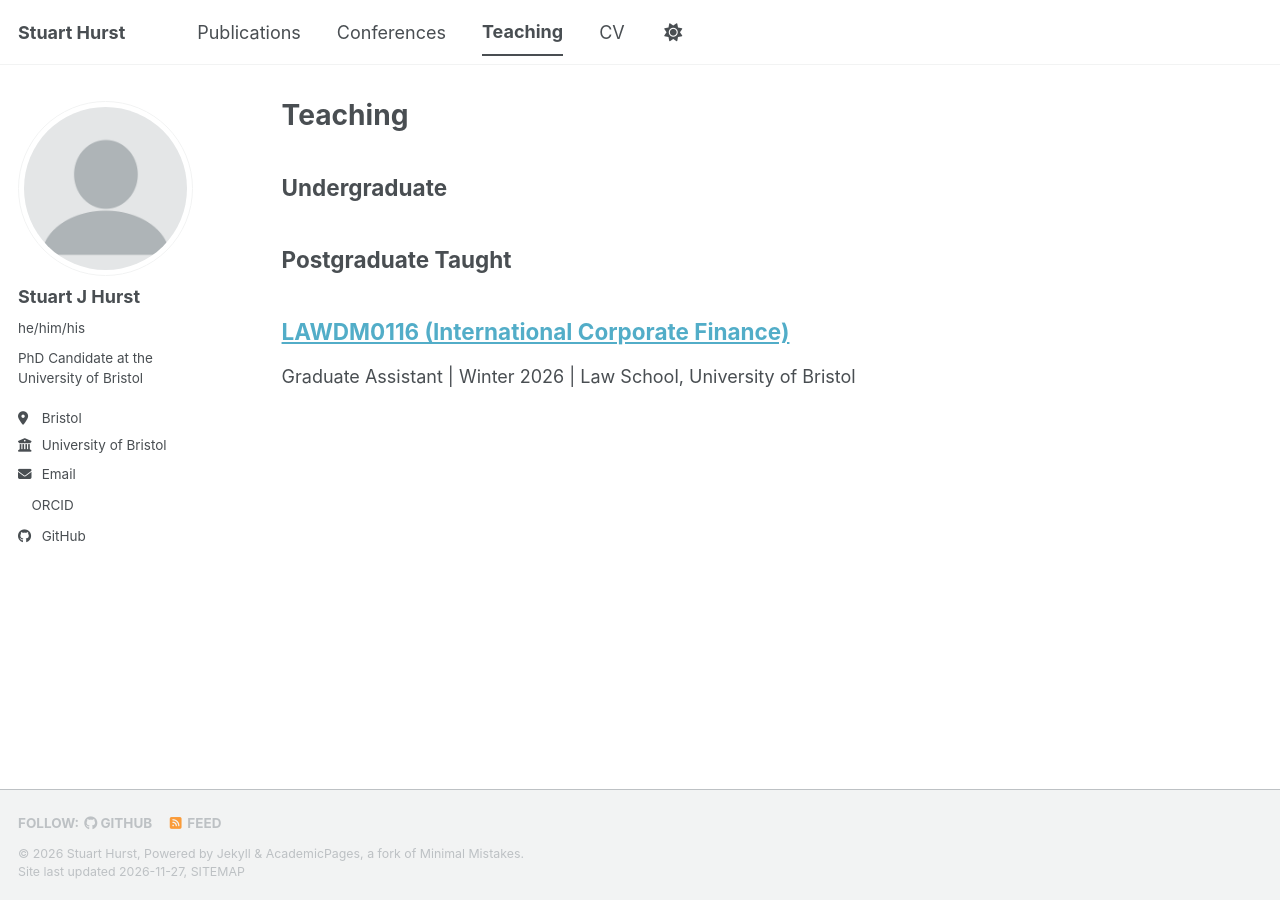
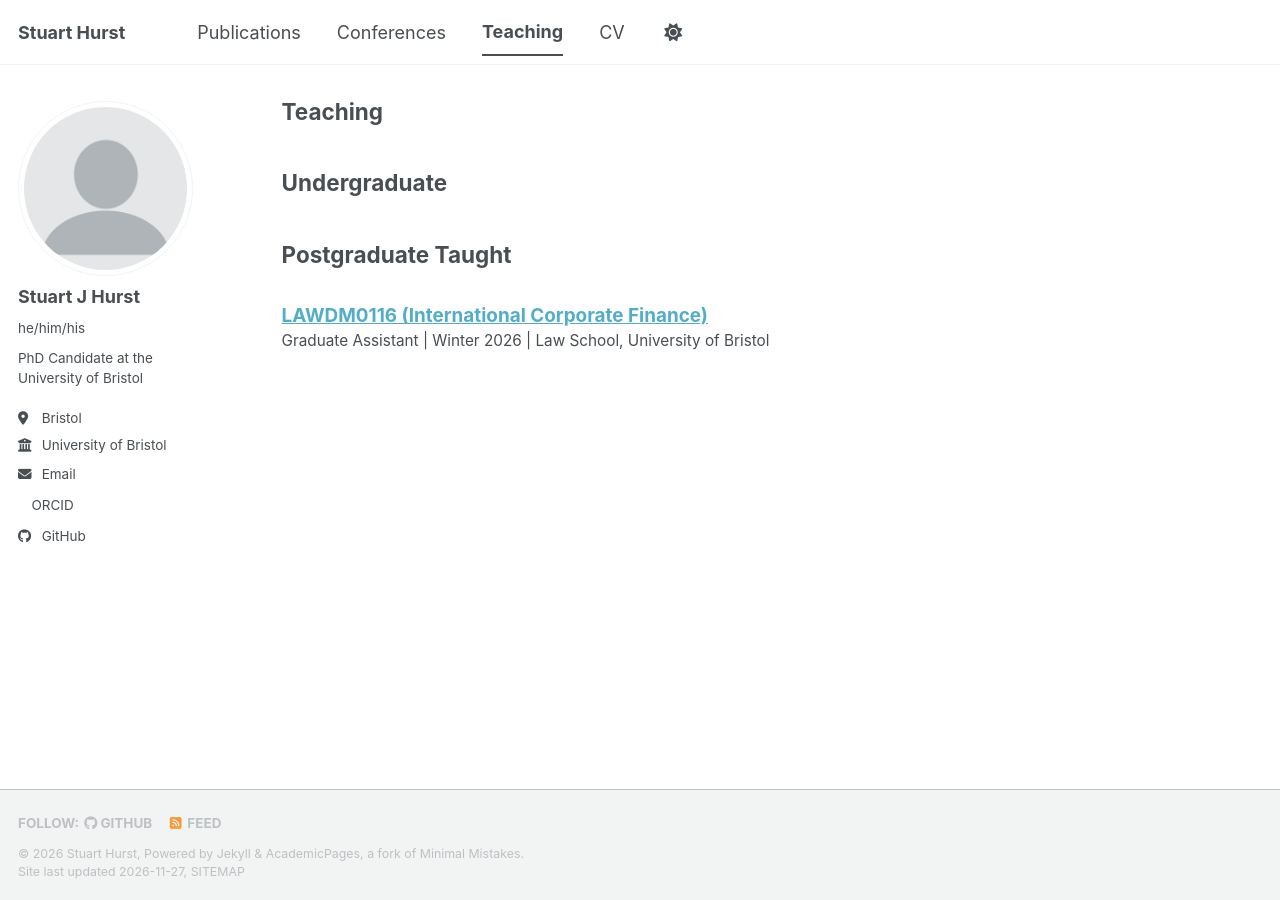
Before and after one commit to stuartjhurst/stuartjhurst.github.io, a Jekyll site: the page built from _pages/teaching.html, in a window 1280 px wide. Built offline with Jekyll 4.4.1, drawn with Linux system fonts in a browser that asks for light colours; a script bundle is joined from its source files by our own code; a style sheet for code colours, icons or effects is not loaded.

Commit message:
Update main.scss

```diff
--- a/assets/css/main.scss
+++ b/assets/css/main.scss
@@ -40,3 +40,23 @@
 .page__share {
   display: none !important;
 }
+
+/* Custom font sizing and spacing for the Teaching page */
+.page__title {
+  font-size: 1.25em;
+}
+
+.archive__item-title {
+  font-size: 1.05em;
+  margin-bottom: 0.1em; /* Tightens space below the title */
+}
+
+.archive__item-title + p {
+  font-size: 0.85em;
+  margin-top: 0; /* Removes default top margin pushing the subtext down */
+  margin-bottom: 0.4em; /* Adjusts space before the excerpt/description */
+}
+
+.archive__item-excerpt {
+  font-size: 0.85em;
+}
```
